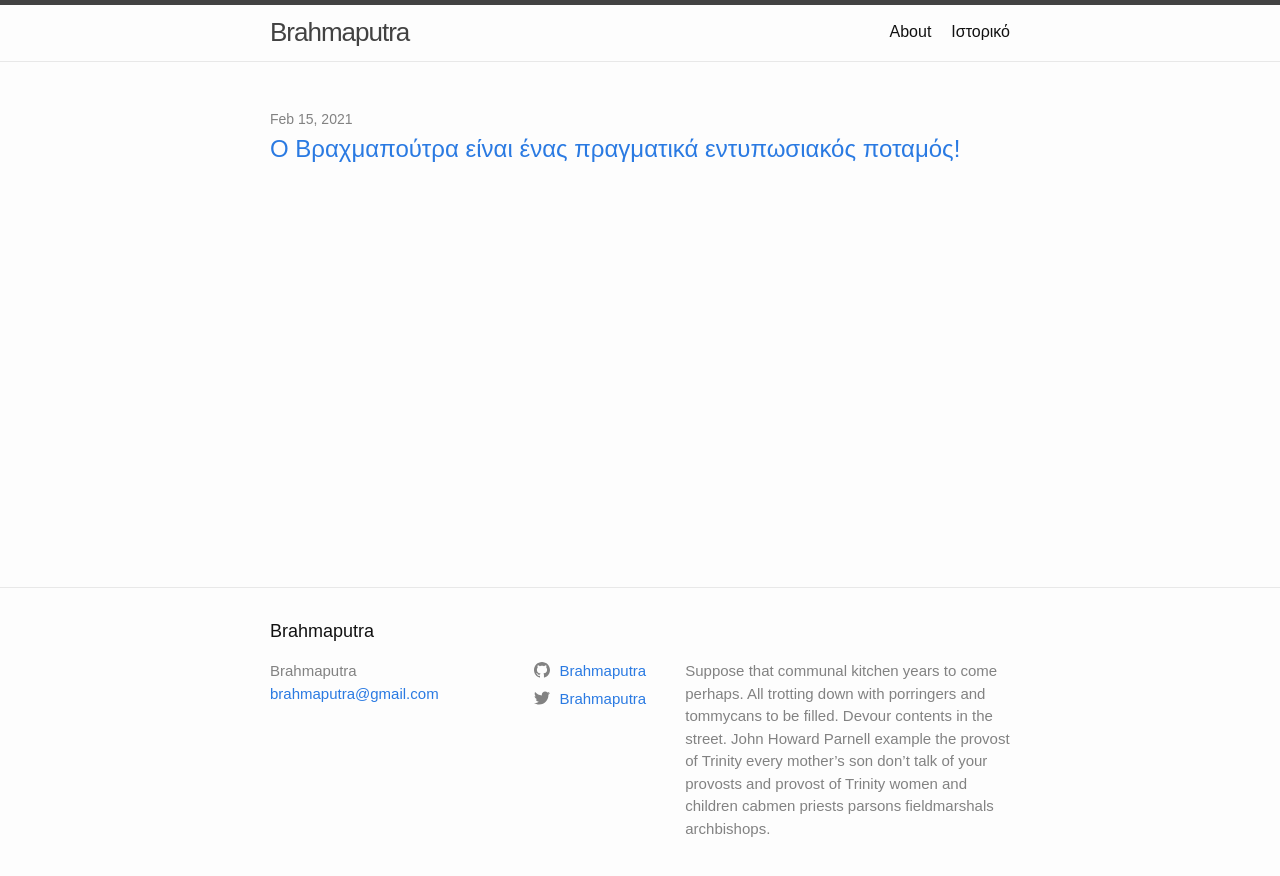
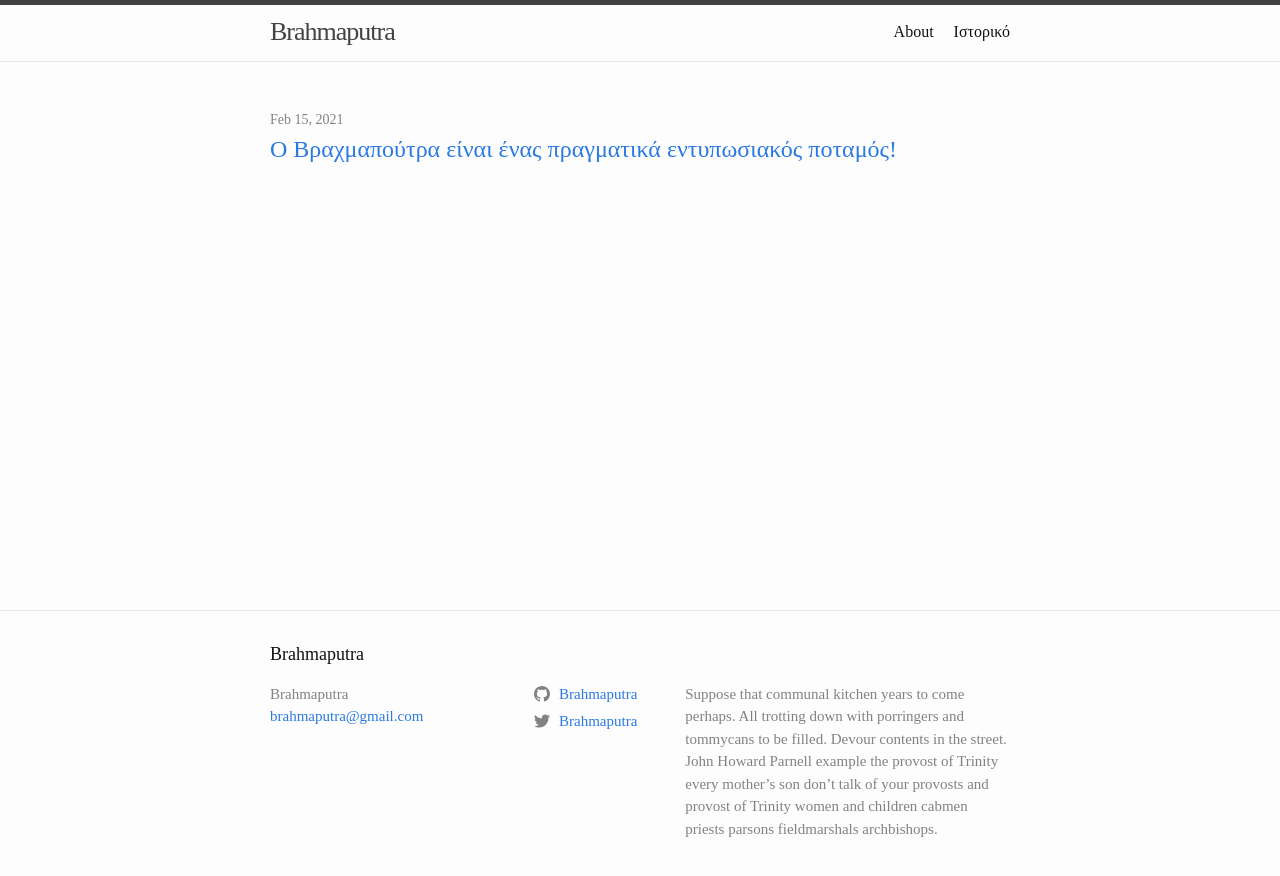
Before and after one commit to konstantinos-p/konstantinos-p.github.io, a Jekyll site: the page built from docs/index.markdown, in a window 1280 px wide. Shown: the top 876 px of the page. Built offline with Jekyll 4.4.1, drawn with Linux system fonts in a browser that asks for light colours.

Commit message:
small change

```diff
--- a/docs/_sass/minima.scss
+++ b/docs/_sass/minima.scss
@@ -3,7 +3,7 @@
 // Define defaults for each variable.
 
 /*$base-font-family: -apple-system, BlinkMacSystemFont, "Segoe UI", Roboto, Helvetica, Arial, sans-serif, "Apple Color Emoji", "Segoe UI Emoji", "Segoe UI Symbol" !default;*/
-$base-font-family: 'Ubuntu', sans-serif !default;
+$base-font-family: 'GFS Didot', serif !default;
 $base-font-size:   16px !default;
 $base-font-weight: 400 !default;
 $small-font-size:  $base-font-size * 0.875 !default;
```
